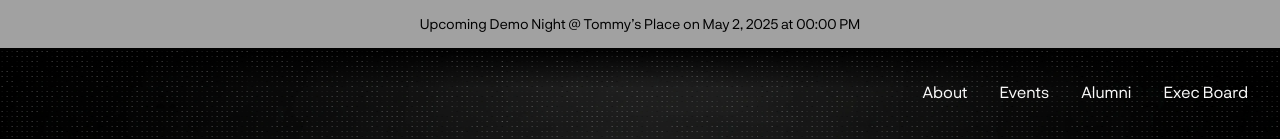
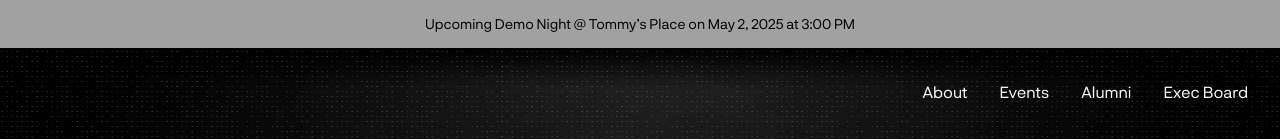
Before and after one commit to USCLavalab/usclavalab.org, a Next.js app: page / in a window 1280 px wide. Shown: the top 139 px of the page. Built offline with nearby package versions, Linux system fonts and the light colour scheme.

Commit message:
update time

```diff
--- a/src/app/page.tsx
+++ b/src/app/page.tsx
@@ -14,7 +14,7 @@ export default function Home() {
     <>
       <div className="relative z-40 flex h-12 w-full items-center justify-center bg-neutral-400">
         <p className="text-sm text-black">
-          Upcoming Demo Night @ Tommy’s Place on May 2, 2025 at 00:00 PM
+          Upcoming Demo Night @ Tommy’s Place on May 2, 2025 at 3:00 PM
         </p>
       </div>
 
```
